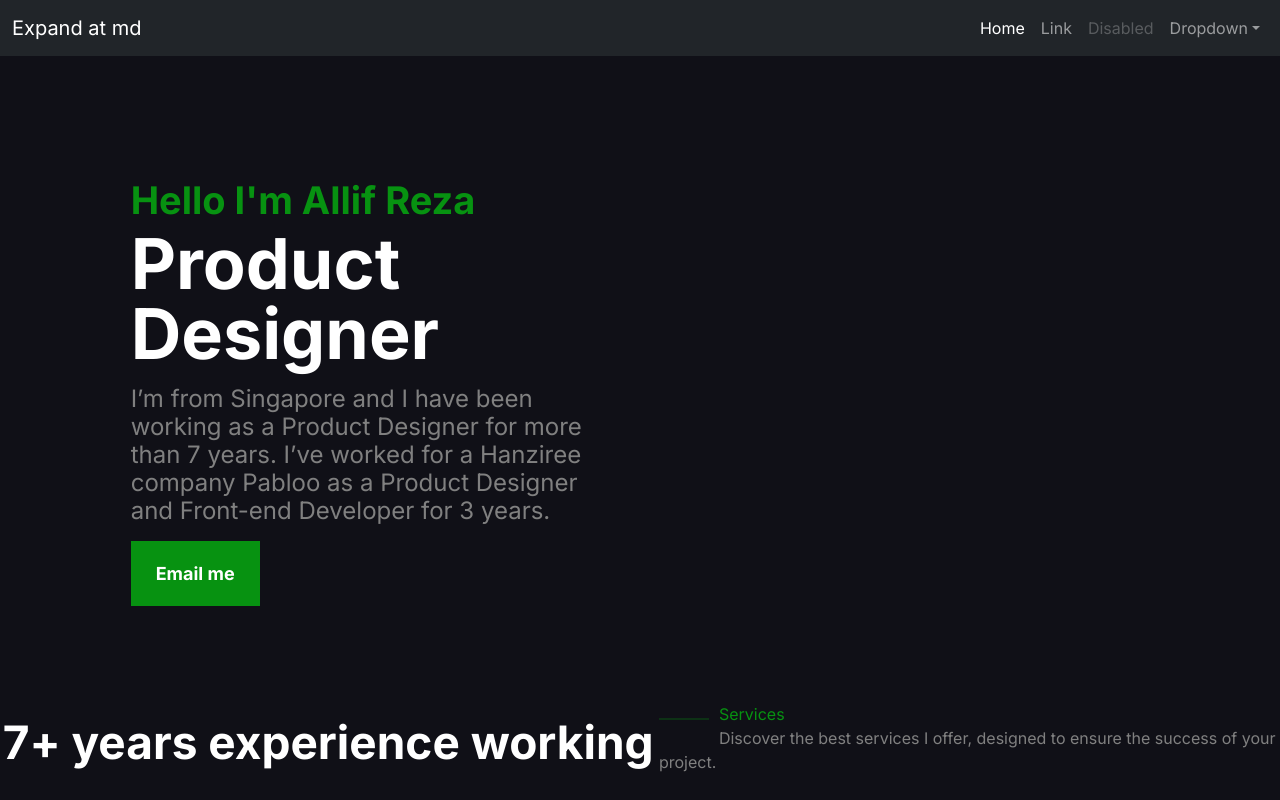
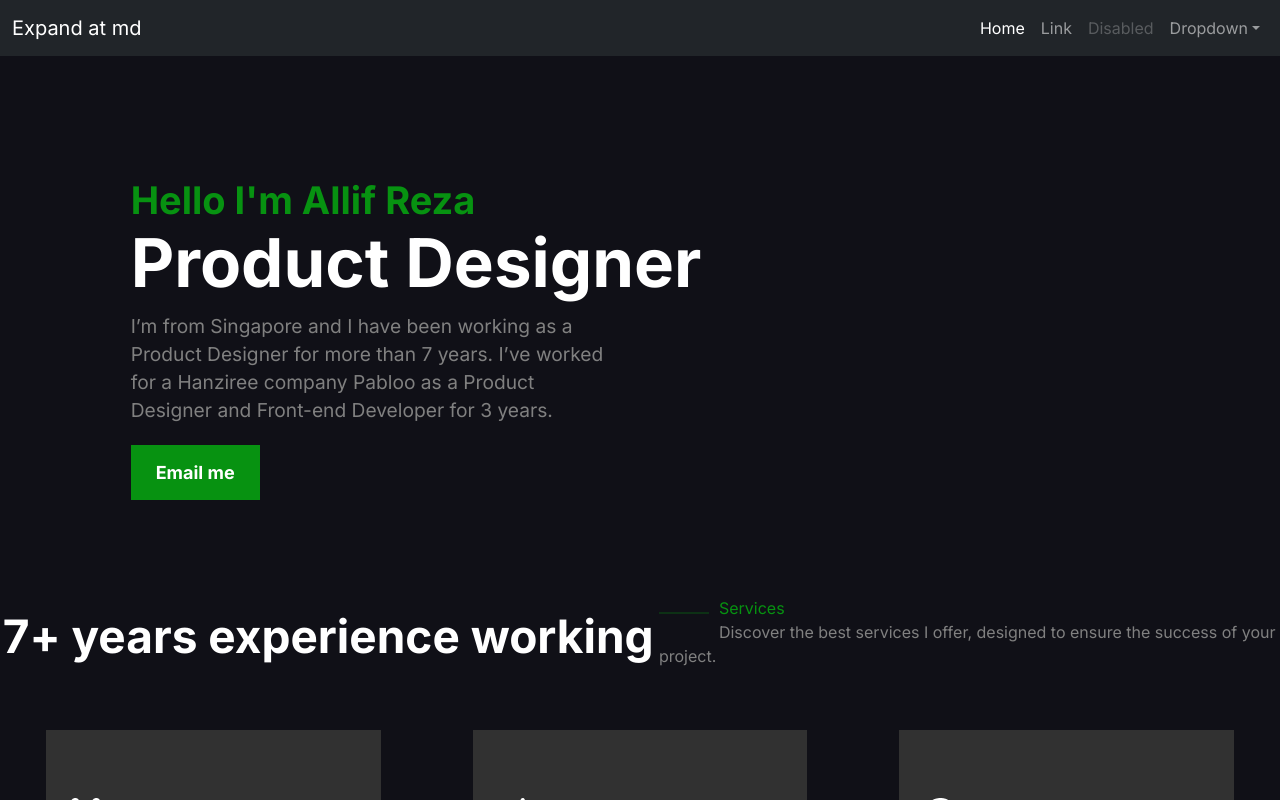
Before and after one commit to ogonekmateusz/portfolio-vue, a Vue app: page / in a window 1280 px wide. Shown: the top 800 px of the page. Built offline with nearby package versions, Linux system fonts and the light colour scheme.

Commit message:
fix font size and button padding

```diff
--- a/src/components/EmailMe.vue
+++ b/src/components/EmailMe.vue
@@ -10,8 +10,9 @@ import 'bootstrap/dist/js/bootstrap.bundle';
 </script>
 <style scoped>
 .btn {
+    margin-top: 5px;
     display: inline-block;
-    padding: 18px 28px;
+    padding: 0.8rem 1.3rem;
     color: #fff;
     font-size: 18px;
     transition: all 0.3s;
--- a/src/components/HomeViewComponents/SectionHero.vue
+++ b/src/components/HomeViewComponents/SectionHero.vue
@@ -40,10 +40,14 @@ import 'bootstrap/dist/js/bootstrap.bundle';
 .display-4{
   color: white !important;
   font-weight: 800;
-  font-size: 70px;
+  font-size: 4.2rem;
 }
 .col-lg-10{
   color: var(--gray) !important;
   line-height: 28px !important;
 }
+
+.col-lg-10 {
+  font-size: 1.2rem !important;
+}
 </style>
```
